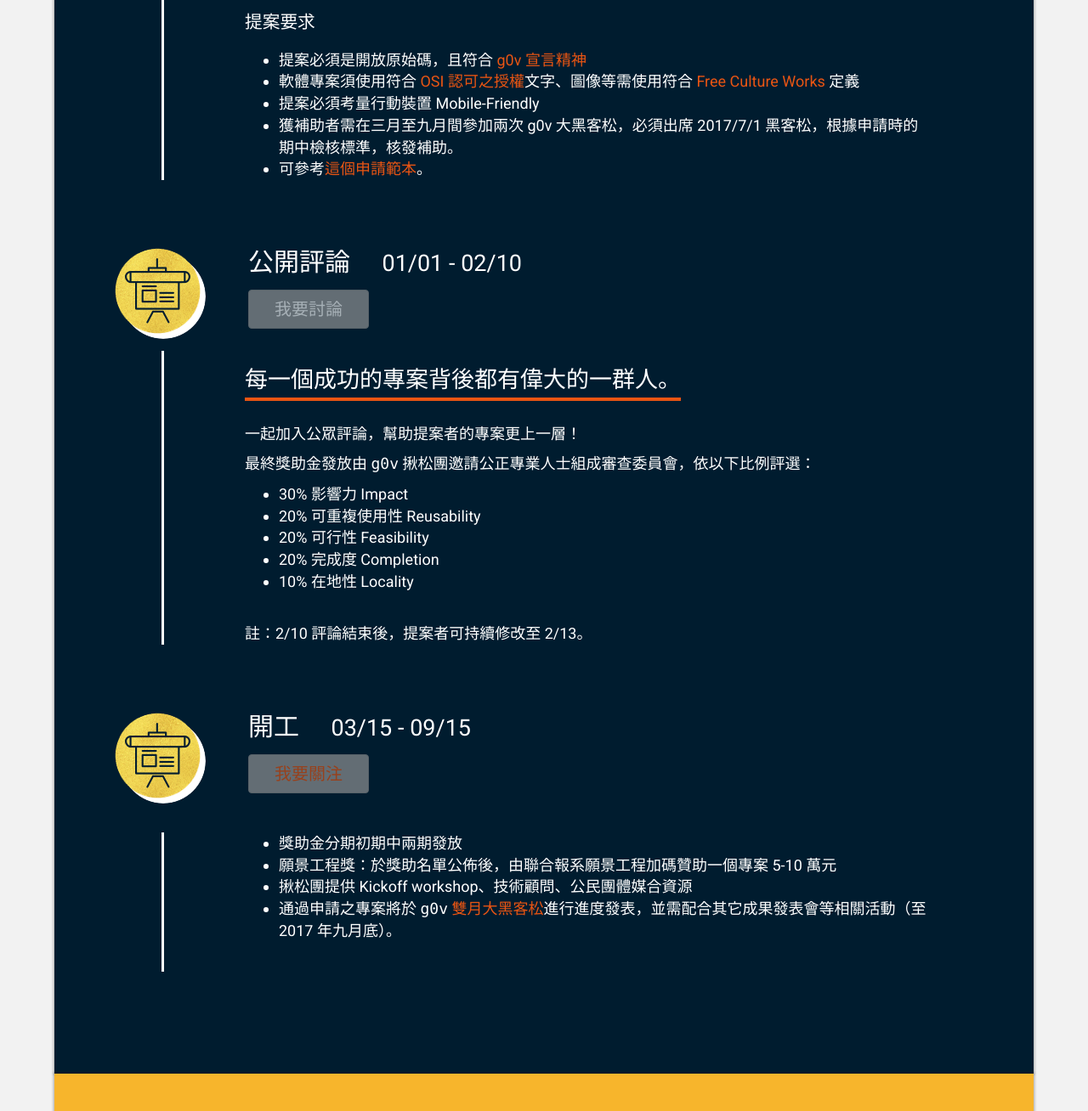
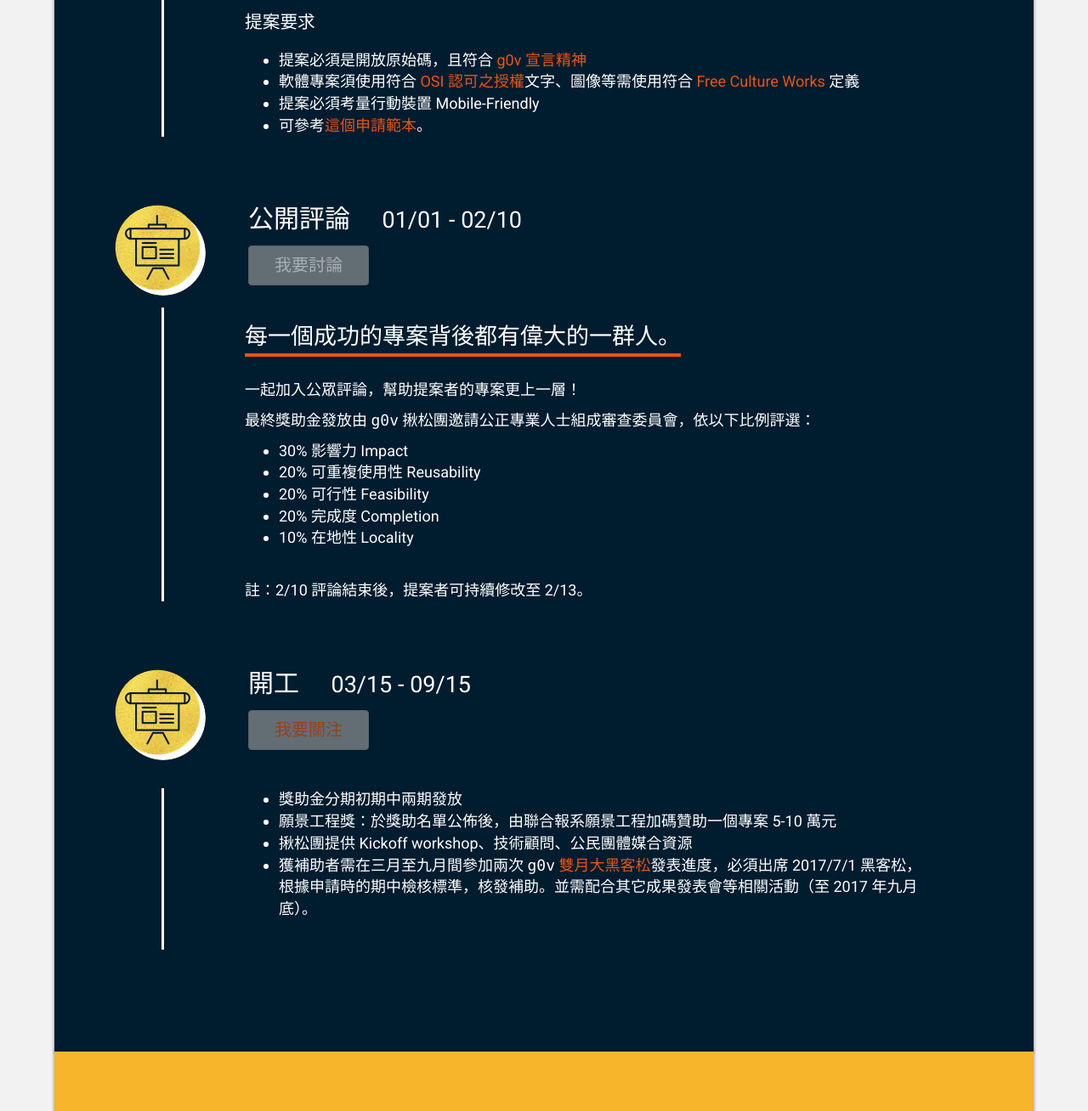
Before and after one commit to g0v/g0v-grant-landing, a website: page index.jade in a window 1280 px wide. Shown: the part 3740-5048 px from the top of the page at 85% size. Drawn offline with nearby package versions, Linux system fonts and the light colour scheme; some packages are replaced by stand-ins of ours; files that its build step writes are made by us from their sources; a script that the page names is missing.

Commit message:
move hackathon date to schedule

```diff
--- a/jade/schedule.jade
+++ b/jade/schedule.jade
@@ -26,9 +26,8 @@
         li 提案必須是開放原始碼，且符合 #[a(href="http://g0v.tw/zh-TW/manifesto.html", target="_blank") g0v 宣言精神]
         li 軟體專案須使用符合 #[a(href="https://opensource.org/licenses",target="_blank") OSI 認可之授權]文字、圖像等需使用符合 #[a(href="https://creativecommons.org/share-your-work/public-domain/freeworks/", target="_blank") Free Culture Works] 定義
         li 提案必須考量行動裝置 Mobile-Friendly
-        li 獲補助者需在三月至九月間參加兩次 g0v 大黑客松，必須出席 2017/7/1 黑客松，根據申請時的期中檢核標準，核發補助。
+        li 可參考#[a(href="http://bit.ly/2fN8E4y",target="_blank") 這個申請範本]。
 
-        li 可參考#[a(href="http://bit.ly/2fN8E4y",target="_blank") 這個申請範本]。
 
   .subsection
     img(src="img/schedule-1.png")
@@ -61,5 +60,6 @@
         li 獎助金分期初期中兩期發放
         li 願景工程獎：於獎助名單公佈後，由聯合報系願景工程加碼贊助一個專案 5-10 萬元
         li 揪松團提供 Kickoff workshop、技術顧問、公民團體媒合資源
-        li 通過申請之專案將於 #[span.g0v g0v] #[a(href="http://g0v.tw/zh-TW/actinfo.html",target="_blank") 雙月大黑客松]進行進度發表，並需配合其它成果發表會等相關活動（至 2017 年九月底）。
+        li 獲補助者需在三月至九月間參加兩次 #[span.g0v g0v] #[a(href="http://g0v.tw/zh-TW/actinfo.html",target="_blank") 雙月大黑客松]發表進度，必須出席 2017/7/1 黑客松，根據申請時的期中檢核標準，核發補助。並需配合其它成果發表會等相關活動（至 2017 年九月底）。
+
       br
```
Also changed, not shown: index.html.
